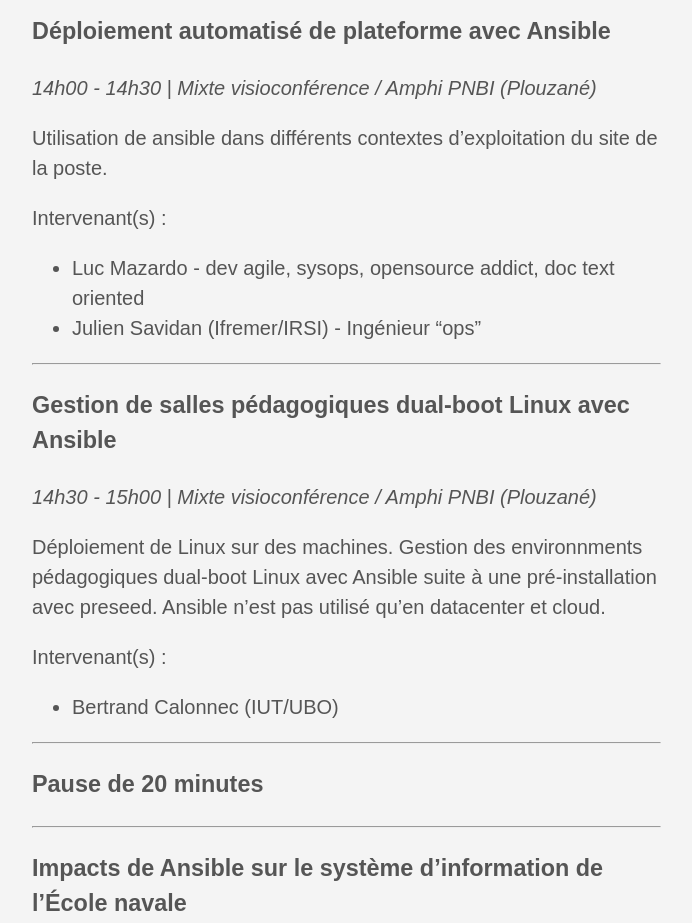
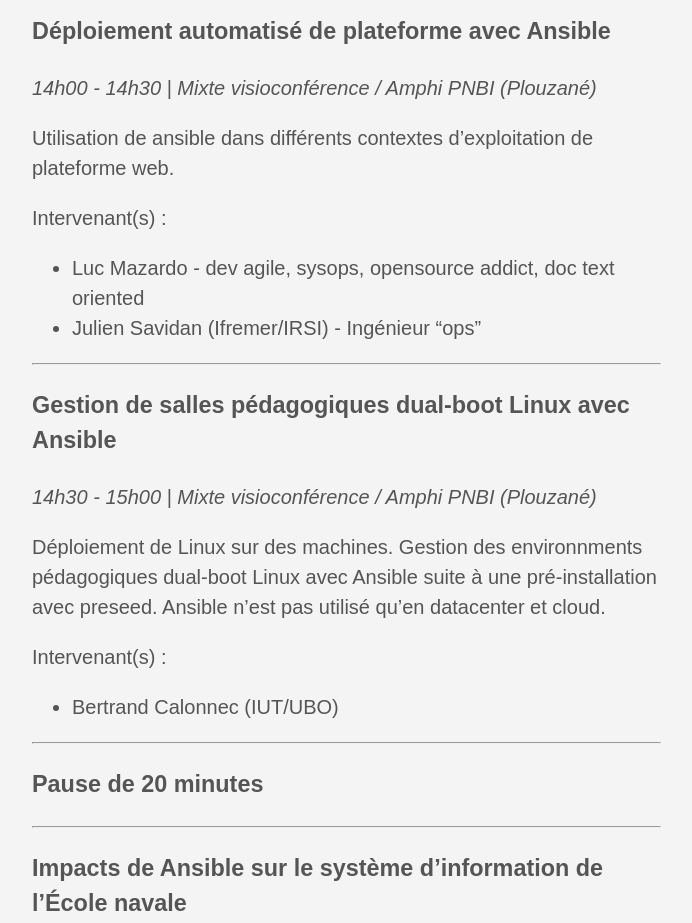
Before and after one commit to reseau-bire/reseau-bire.github.io, a plain HTML site: page events/2021-ansible/index.html in a window 1280 px wide. Shown: the part 2420-3343 px from the top of the page, without its empty margins (112-804 px from the left). Drawn offline with Linux system fonts and the light colour scheme.

Commit message:
rebuilding site mercredi 30 décembre 2020, 14:31:30 (UTC+0100)

```diff
--- a/events/2021-ansible/index.html
+++ b/events/2021-ansible/index.html
@@ -43,7 +43,7 @@ Pour cette journée, nous avons choisi de proposer une formation sous forme d&rs
  Informations  Date : 21 janvier 2021 Localisation : Plouzané - amphithéatre Pôle Numérique Brest Iroise Mode : Mode mixte, présentiel &amp; visiconférence  Programme (provisoire) Automatisation avec Ansible (facultatif) 9h00 - 12h00 | Amphi PNBI (Plouzané)">
 <meta itemprop="datePublished" content="2020-11-26T12:13:35+01:00" />
 <meta itemprop="dateModified" content="2020-11-26T12:13:35+01:00" />
-<meta itemprop="wordCount" content="477">
+<meta itemprop="wordCount" content="475">
 
 
 
@@ -204,7 +204,7 @@ Pour cette journée, nous avons choisi de proposer une formation sous forme d&rs
 <hr>
 <h3 id="déploiement-automatisé-de-plateforme-avec-ansible">Déploiement automatisé de plateforme avec Ansible</h3>
 <p><em>14h00 - 14h30 | Mixte visioconférence / Amphi PNBI (Plouzané)</em></p>
-<p>Utilisation de ansible dans différents contextes d&rsquo;exploitation du site de la poste.</p>
+<p>Utilisation de ansible dans différents contextes d’exploitation de plateforme web.</p>
 <p>Intervenant(s) :</p>
 <ul>
 <li>Luc Mazardo - dev agile, sysops, opensource addict, doc text oriented</li>
```
